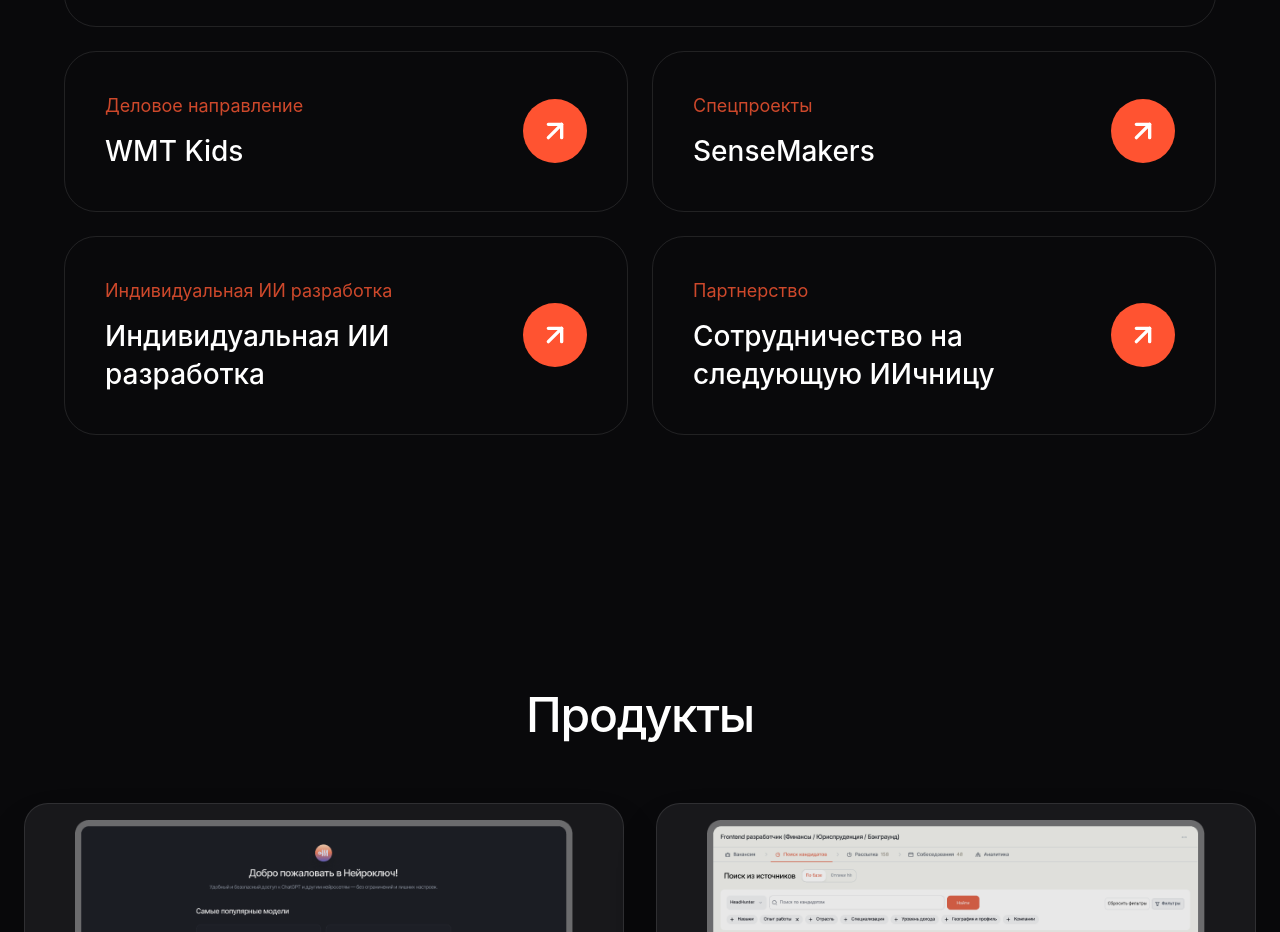
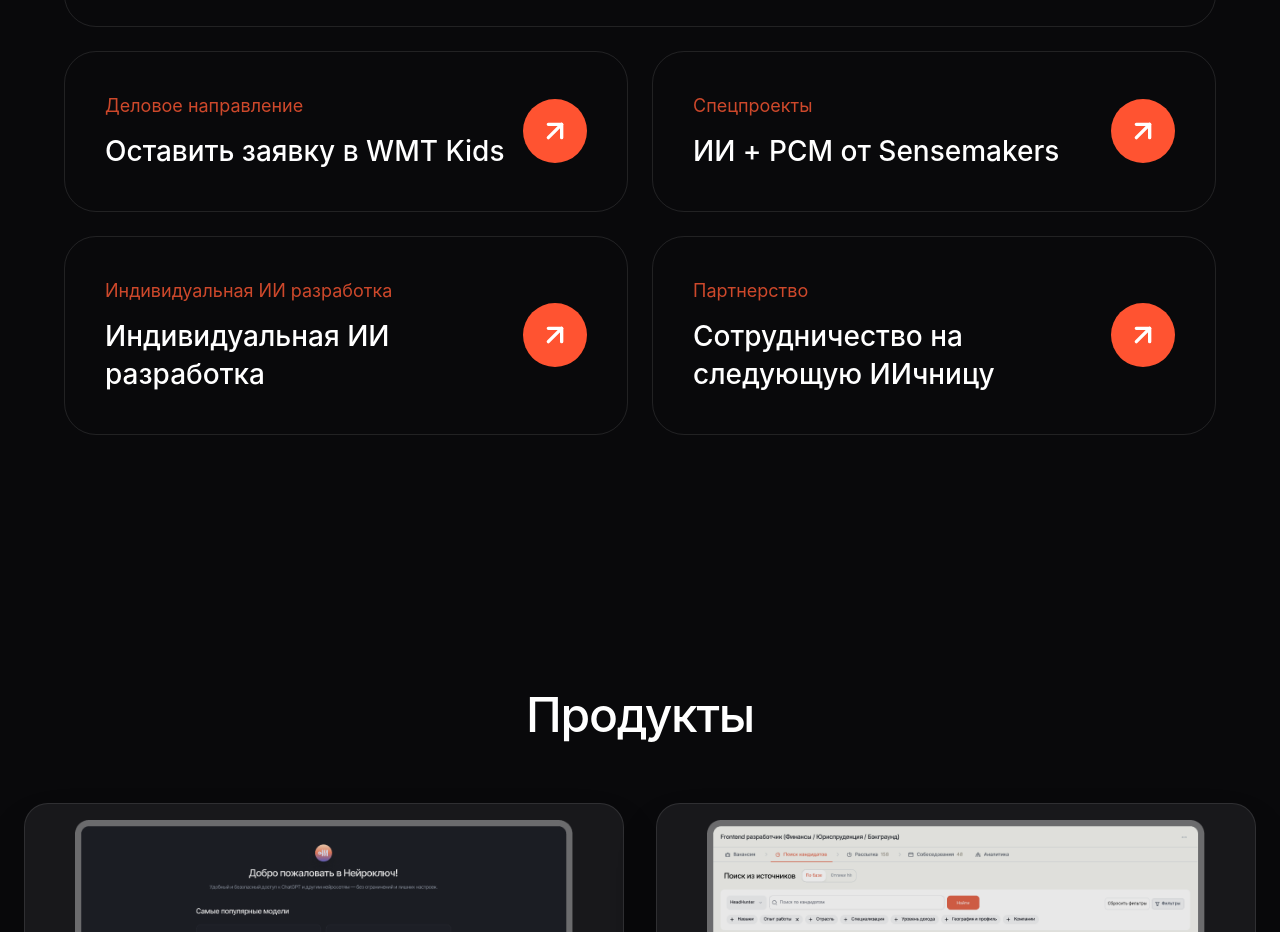
Before and after one commit to BigBabyVitia/ost-iichnica, a React (Vite) app: page / in a window 1280 px wide. Shown: the part 3450-4382 px from the top of the page. Built offline with nearby package versions, Linux system fonts and the light colour scheme.

Commit message:
style: update titles for WMT Kids and Sensemakers in TransformationSection

```diff
--- a/src/app/components/TransformationSection.tsx
+++ b/src/app/components/TransformationSection.tsx
@@ -15,14 +15,14 @@
     },
     {
       category: "Деловое направление",
-      title: "WMT Kids",
+      title: "Оставить заявку в WMT Kids",
       description: "Развитие мышления, навыков и созидания. ИИ как среда практики, самовыражения и раскрытия потенциала ребёнка.",
       className: "col-span-1",
       link: "https://t.me/ynvrcoz",
     },
     {
       category: "Спецпроекты",
-      title: "SenseMakers",
+      title: "ИИ + PCM от Sensemakers",
       description: "Прояснение сложных вызовов, доступ к сильной экспертной практике, больше смысла, меньше хаоса, сильнее курс в период перемен.",
       className: "col-span-1",
       link: "https://info.sensemakers.biz/newsletter_ai_0126",
```
